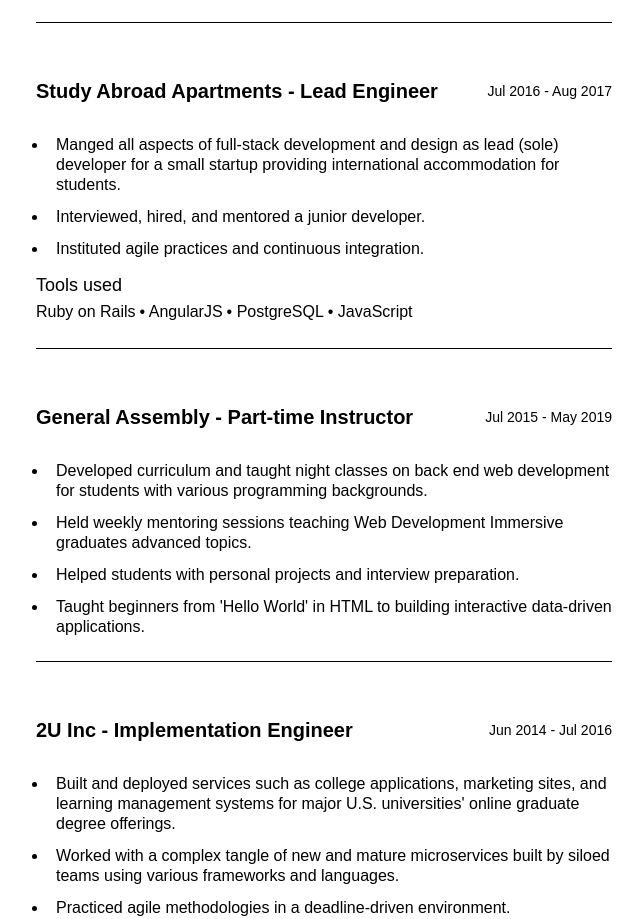
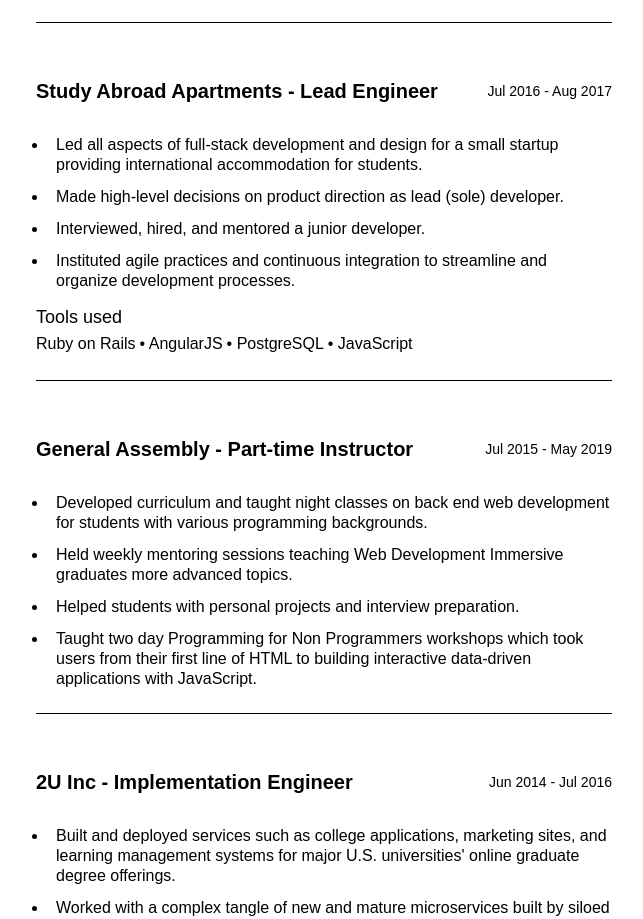
Before and after one commit to trivett/next-blog, a Next.js app: page /resume in a window 1280 px wide. Shown: the part 1760-2679 px from the top of the page, without its empty margins (316-959 px from the left). Built offline with nearby package versions, Linux system fonts and the light colour scheme.

Commit message:
added some more characters

```diff
--- a/app/resume/experience.ts
+++ b/app/resume/experience.ts
@@ -116,9 +116,10 @@ export const experienceData: WorkExperienceData = {
     title: "Lead Engineer",
     dates: "Jul 2016 - Aug 2017",
     workDelivered: [
-      "Manged all aspects of full-stack development and design as lead (sole) developer for a small startup providing international accommodation for students.",
+      "Led all aspects of full-stack development and design for a small startup providing international accommodation for students.",
+      "Made high-level decisions on product direction as lead (sole) developer.",
       "Interviewed, hired, and mentored a junior developer.",
-      "Instituted agile practices and continuous integration.",
+      "Instituted agile practices and continuous integration to streamline and organize development processes.",
     ],
     toolsUsed: ["Ruby on Rails", "AngularJS", "PostgreSQL", "JavaScript"],
   },
@@ -129,9 +130,9 @@ export const experienceData: WorkExperienceData = {
     dates: "Jul 2015 - May 2019",
     workDelivered: [
       "Developed curriculum and taught night classes on back end web development for students with various programming backgrounds.",
-      "Held weekly mentoring sessions teaching Web Development Immersive graduates advanced topics.",
+      "Held weekly mentoring sessions teaching Web Development Immersive graduates more advanced topics.",
       "Helped students with personal projects and interview preparation.",
-      "Taught beginners from 'Hello World' in HTML to building interactive data-driven applications.",
+      "Taught two day Programming for Non Programmers workshops which took users from their first line of HTML to building interactive data-driven applications with JavaScript.",
     ],
   },
 
```
